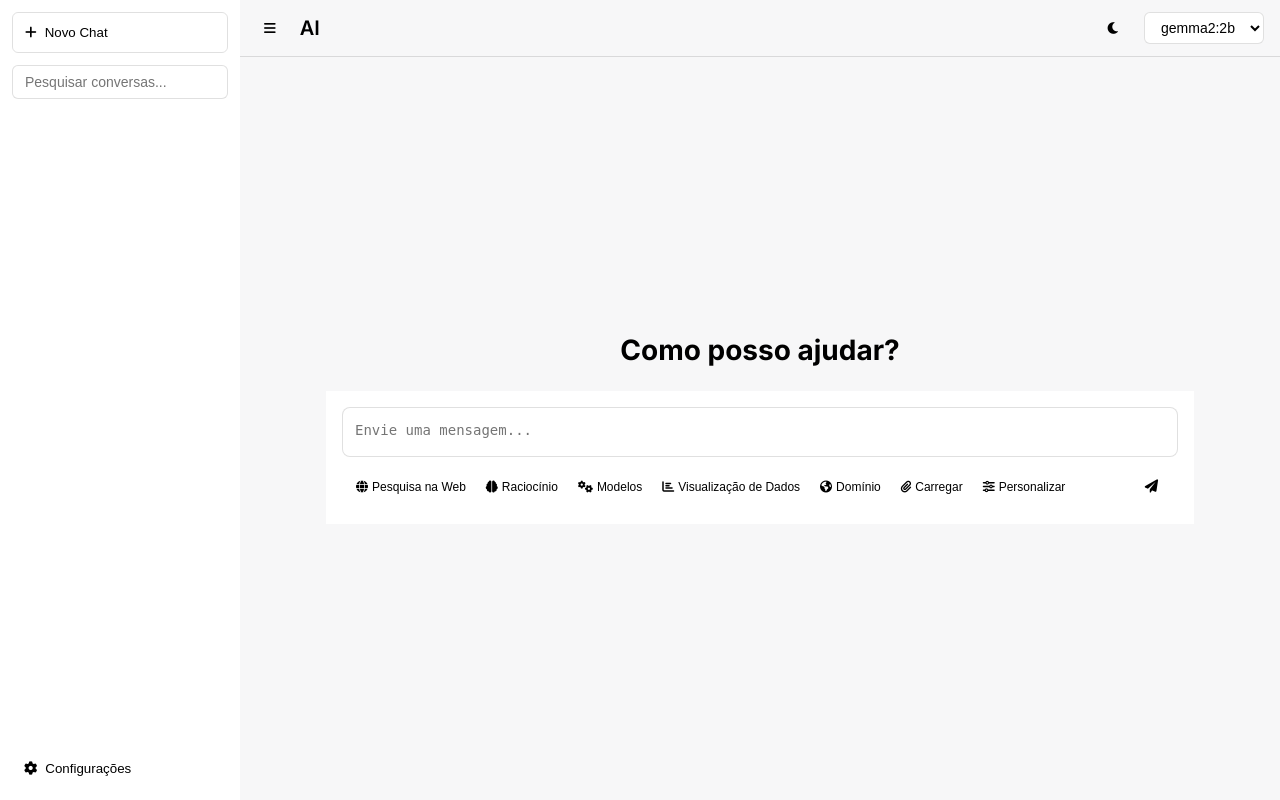
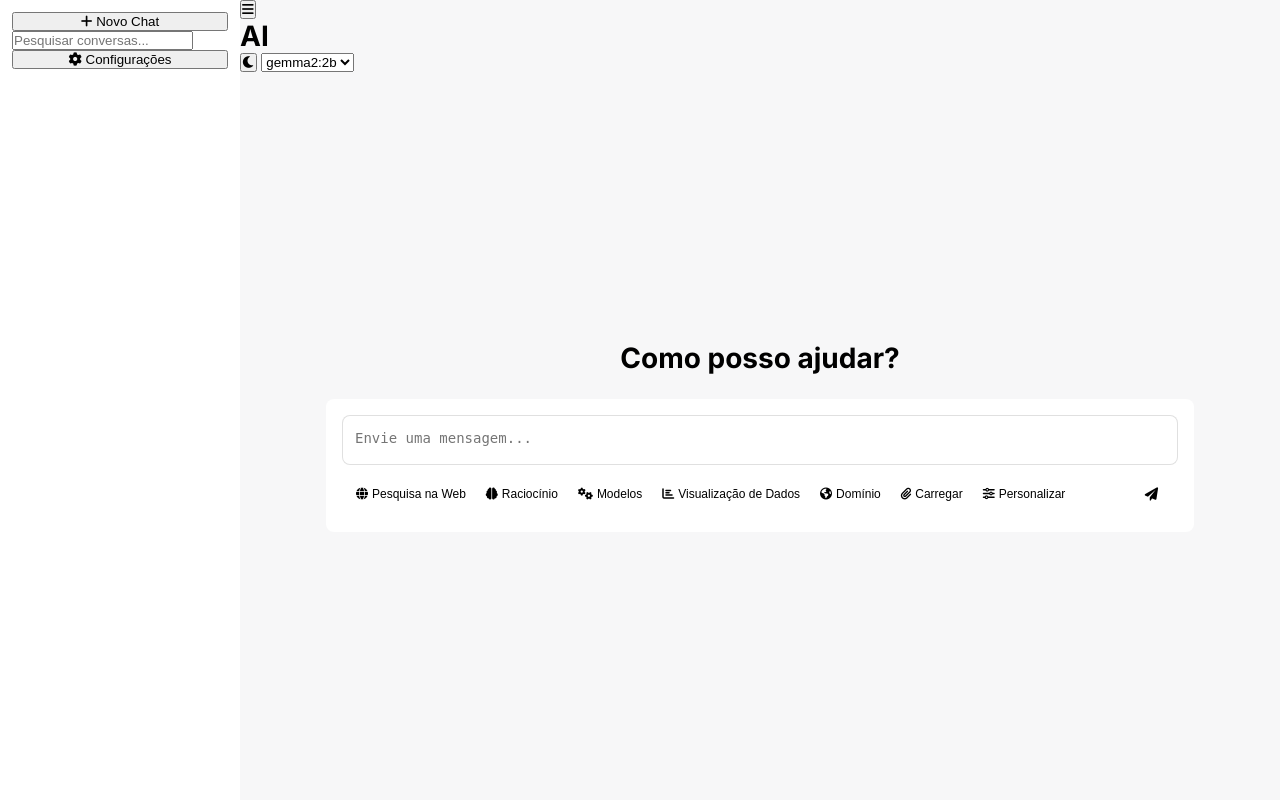
Before and after one commit to guilherme-duarte-ferreira/fala-virtual, a Flask app: page / in a window 1280 px wide. Run offline with Flask 3, Linux system fonts and the light colour scheme.

Commit message:
Revertendo commits até o commit especificado

```diff
--- a/static/css/styles.css
+++ b/static/css/styles.css
@@ -55,97 +55,14 @@ body {
 
 .sidebar {
     position: fixed;
-    width: 240px;
+    width: 240px; /* Reduzindo a largura da sidebar */
     height: 100vh;
     background-color: var(--sidebar-bg);
-    padding: 0.75rem;
+    padding: 0.75rem; /* Reduzindo o padding */
     display: flex;
     flex-direction: column;
     transition: transform 0.3s ease;
     z-index: 1000;
-}
-
-.sidebar.collapsed {
-    transform: translateX(-100%);
-}
-
-.new-chat-btn {
-    display: flex;
-    align-items: center;
-    gap: 0.5rem;
-    background-color: transparent;
-    color: var(--text-primary);
-    border: 1px solid var(--border-color);
-    padding: 0.75rem;
-    border-radius: 0.375rem;
-    cursor: pointer;
-    width: 100%;
-    margin-bottom: 0.75rem;
-    transition: background-color 0.3s;
-}
-
-.new-chat-btn:hover {
-    background-color: var(--action-hover);
-}
-
-.search-box {
-    margin-bottom: 1rem;
-    position: relative;
-}
-
-.search-box input {
-    width: 100%;
-    padding: 0.5rem 2rem 0.5rem 0.75rem;
-    background-color: var(--input-bg);
-    color: var(--text-primary);
-    border: 1px solid var(--border-color);
-    border-radius: 0.375rem;
-    font-size: 0.875rem;
-}
-
-.chat-list {
-    flex: 1;
-    overflow-y: auto;
-    display: flex;
-    flex-direction: column;
-    gap: 0.5rem;
-}
-
-.chat-item {
-    display: flex;
-    align-items: center;
-    gap: 0.5rem;
-    padding: 0.75rem;
-    border-radius: 0.375rem;
-    cursor: pointer;
-    transition: background-color 0.3s;
-}
-
-.chat-item:hover {
-    background-color: var(--action-hover);
-}
-
-.chat-item.active {
-    background-color: var(--action-selected);
-}
-
-.settings-btn {
-    display: flex;
-    align-items: center;
-    gap: 0.5rem;
-    background-color: transparent;
-    color: var(--text-primary);
-    border: none;
-    padding: 0.75rem;
-    border-radius: 0.375rem;
-    cursor: pointer;
-    width: 100%;
-    margin-top: auto;
-    transition: background-color 0.3s;
-}
-
-.settings-btn:hover {
-    background-color: var(--action-hover);
 }
 
 .main-content {
@@ -157,68 +74,6 @@ body {
     height: 100vh;
 }
 
-.main-content.expanded {
-    margin-left: 0;
-}
-
-.top-bar {
-    display: flex;
-    align-items: center;
-    padding: 0.75rem 1rem;
-    background-color: var(--bg-primary);
-    border-bottom: 1px solid var(--border-color);
-}
-
-.header-sidebar-toggle {
-    background: none;
-    border: none;
-    color: var(--text-primary);
-    cursor: pointer;
-    padding: 0.5rem;
-    margin-right: 1rem;
-    border-radius: 0.375rem;
-    transition: background-color 0.3s;
-}
-
-.header-sidebar-toggle:hover {
-    background-color: var(--action-hover);
-}
-
-.program-name {
-    flex: 1;
-    font-size: 1.25rem;
-    font-weight: 600;
-}
-
-.top-bar-actions {
-    display: flex;
-    align-items: center;
-    gap: 1rem;
-}
-
-.theme-toggle {
-    background: none;
-    border: none;
-    color: var(--text-primary);
-    cursor: pointer;
-    padding: 0.5rem;
-    border-radius: 0.375rem;
-    transition: background-color 0.3s;
-}
-
-.theme-toggle:hover {
-    background-color: var(--action-hover);
-}
-
-.model-select {
-    padding: 0.375rem 0.75rem;
-    background-color: var(--input-bg);
-    color: var(--text-primary);
-    border: 1px solid var(--border-color);
-    border-radius: 0.375rem;
-    font-size: 0.875rem;
-}
-
 .welcome-screen {
     flex: 1;
     display: flex;
@@ -226,81 +81,24 @@ body {
     align-items: center;
     justify-content: center;
     padding: 1rem;
-    max-width: 900px;
+    max-width: 900px; /* Aumentando a largura máxima */
     margin: 0 auto;
     width: 100%;
 }
 
 .welcome-screen h1 {
-    font-size: 1.75rem;
+    font-size: 1.75rem; /* Reduzindo o tamanho do título */
     margin-bottom: 1.5rem;
-    color: var(--text-primary);
-}
-
-.chat-container {
-    flex: 1;
-    overflow-y: auto;
-    padding: 1.5rem;
-    max-width: 900px;
-    margin: 0 auto;
-    width: 100%;
-}
-
-.message {
-    position: relative;
-    max-width: 85%;
-    margin-bottom: 1rem;
-    padding: 0.75rem;
-    border-radius: 0.5rem;
-    line-height: 1.5;
-    font-size: 0.875rem;
-}
-
-.message.user {
-    margin-left: auto;
-    background-color: var(--msg-user);
-}
-
-.message.bot {
-    margin-right: auto;
-    background-color: var(--msg-bot);
-}
-
-.message-actions {
-    position: absolute;
-    top: 0.5rem;
-    right: 0.5rem;
-    display: flex;
-    gap: 0.5rem;
-    opacity: 0;
-    transition: opacity 0.3s;
-}
-
-.message:hover .message-actions {
-    opacity: 1;
-}
-
-.message-action-btn {
-    background: none;
-    border: none;
-    color: var(--text-secondary);
-    cursor: pointer;
-    padding: 0.25rem;
-    border-radius: 0.25rem;
-    transition: background-color 0.3s, color 0.3s;
-}
-
-.message-action-btn:hover {
-    background-color: var(--action-hover);
     color: var(--text-primary);
 }
 
 .input-container {
     padding: 1rem;
-    max-width: 900px;
+    max-width: 900px; /* Aumentando a largura máxima */
     margin: 0 auto;
     width: 100%;
     background-color: var(--input-bg);
+    border-radius: 8px;
 }
 
 .input-box {
```
Also changed, not shown: other parts of static/css/styles.css (+16 -72 lines).
